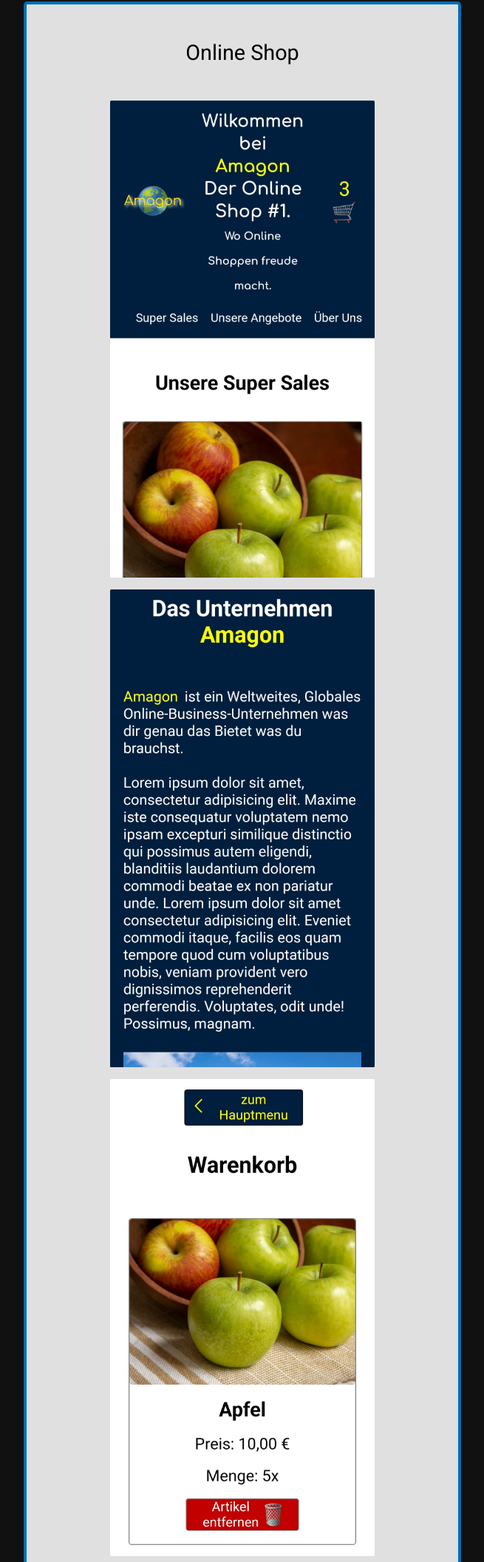
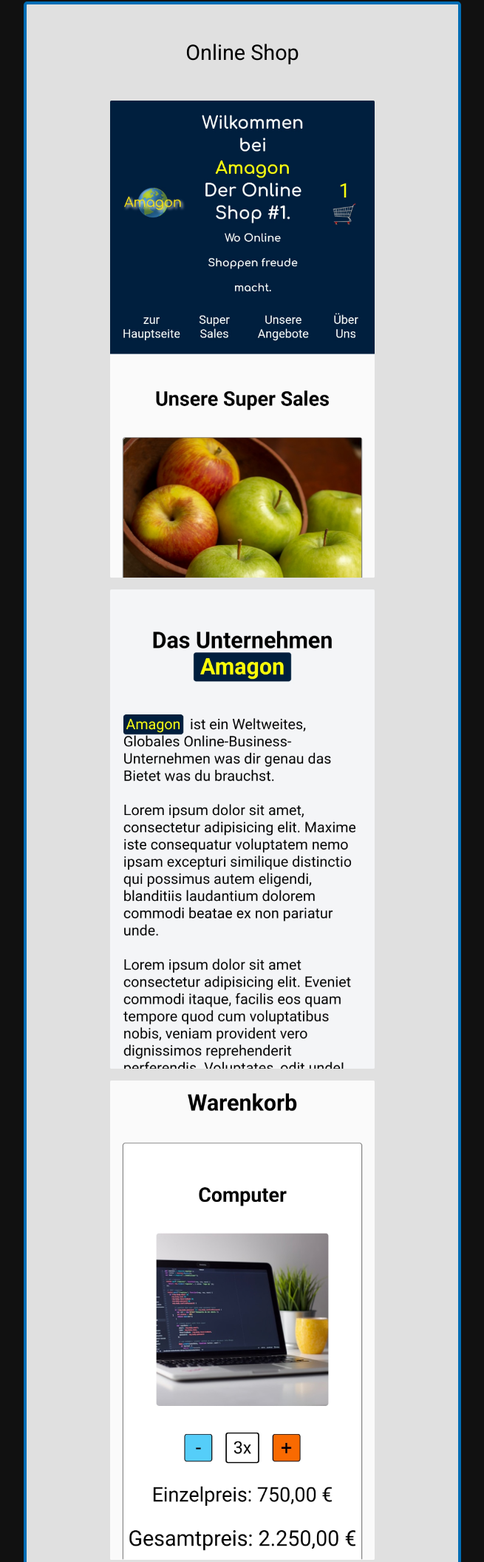
Before and after one commit to r-s-94/Richter-Websoftware, a website: page index.html in a window 1280 px wide. Shown: the part 5458-7570 px from the top of the page at 74% size, without its empty margins (312-967 px from the left). Drawn offline with Linux system fonts and the light colour scheme.

```diff
--- a/index.html
+++ b/index.html
@@ -307,22 +307,22 @@
               class="project-section__project-div--bottom-container--online-shop-div--img-div"
             >
               <img
-                src="./assets/img/Screesnhot Amagon (1).jpg"
+                src="./assets/img/Amagon Online-Shop .jpg"
                 class="project-section__project-div--bottom-container--online-shop-div--img-div--img"
                 alt=""
               />
               <img
-                src="./assets/img/Screesnhot Amagon About Us.jpg"
+                src="./assets/img/Amagon Online-Shop about us.jpg"
                 class="project-section__project-div--bottom-container--online-shop-div--img-div--img"
                 alt=""
               />
               <img
-                src="./assets/img/Screesnhot Amagon Kasse.jpg"
+                src="./assets/img/Amagon Online-Shop Warenkorb.jpg"
                 class="project-section__project-div--bottom-container--online-shop-div--img-div--img"
                 alt=""
               />
               <img
-                src="./assets/img/Screesnhot Amagon Check Out.jpg"
+                src="./assets/img/Amagon Online-Shop check out.jpg"
                 class="project-section__project-div--bottom-container--online-shop-div--img-div--img"
                 alt=""
               />
```
Also changed, not shown: assets/img/Amagon Online-Shop .jpg (added), assets/img/Amagon Online-Shop Warenkorb.jpg (added), assets/img/Amagon Online-Shop about us.jpg (added), assets/img/Amagon Online-Shop check out.jpg (added), assets/img/CRM-Verwaltungsprogramm Auftraggeber.png, assets/img/CRM-Verwaltungsprogramm Aufträge.png, assets/img/CRM-Verwaltungsprogramm Firmenbilanz.png, assets/img/CRM-Verwaltungsprogramm Mitarbeiter.png, assets/img/Screesnhot Amagon (1).jpg (deleted), assets/img/Screesnhot Amagon About Us.jpg (deleted), assets/img/Screesnhot Amagon Check Out.jpg (deleted), assets/img/Screesnhot Amagon Kasse.jpg (deleted).
